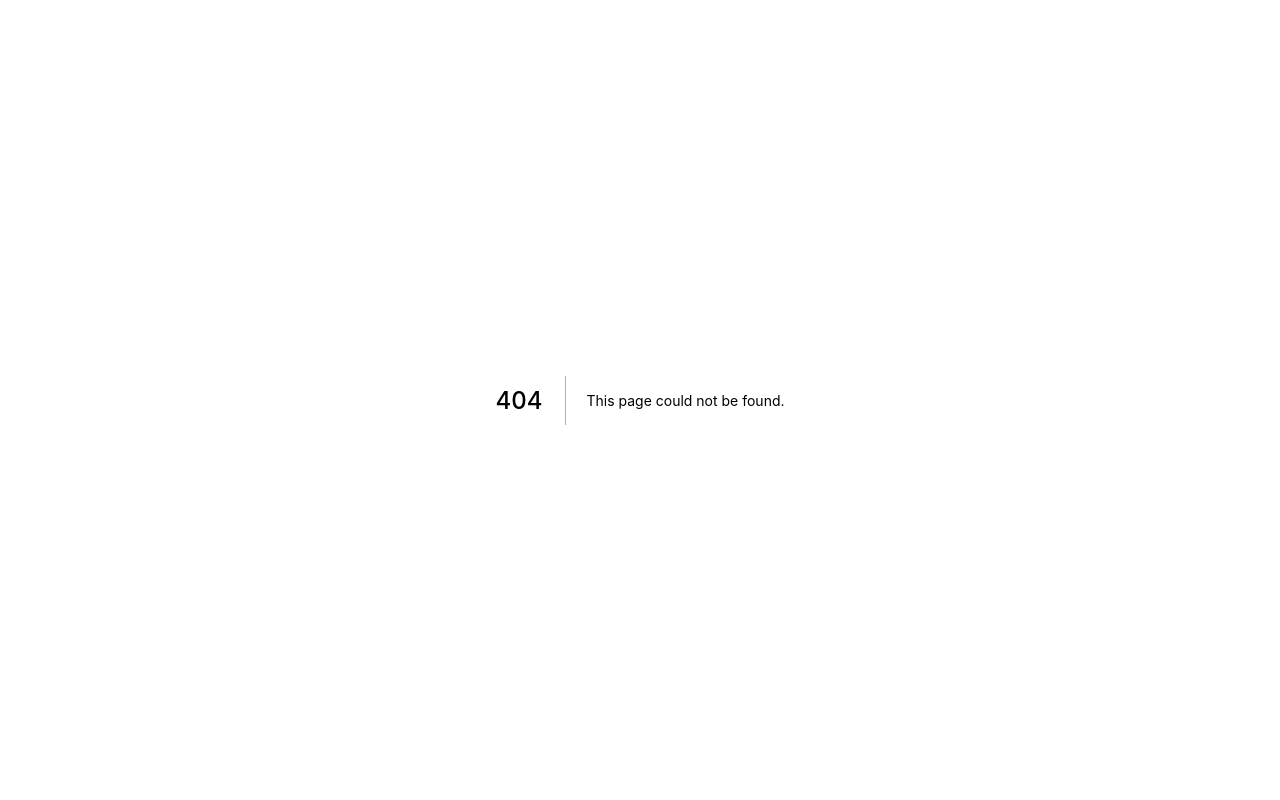
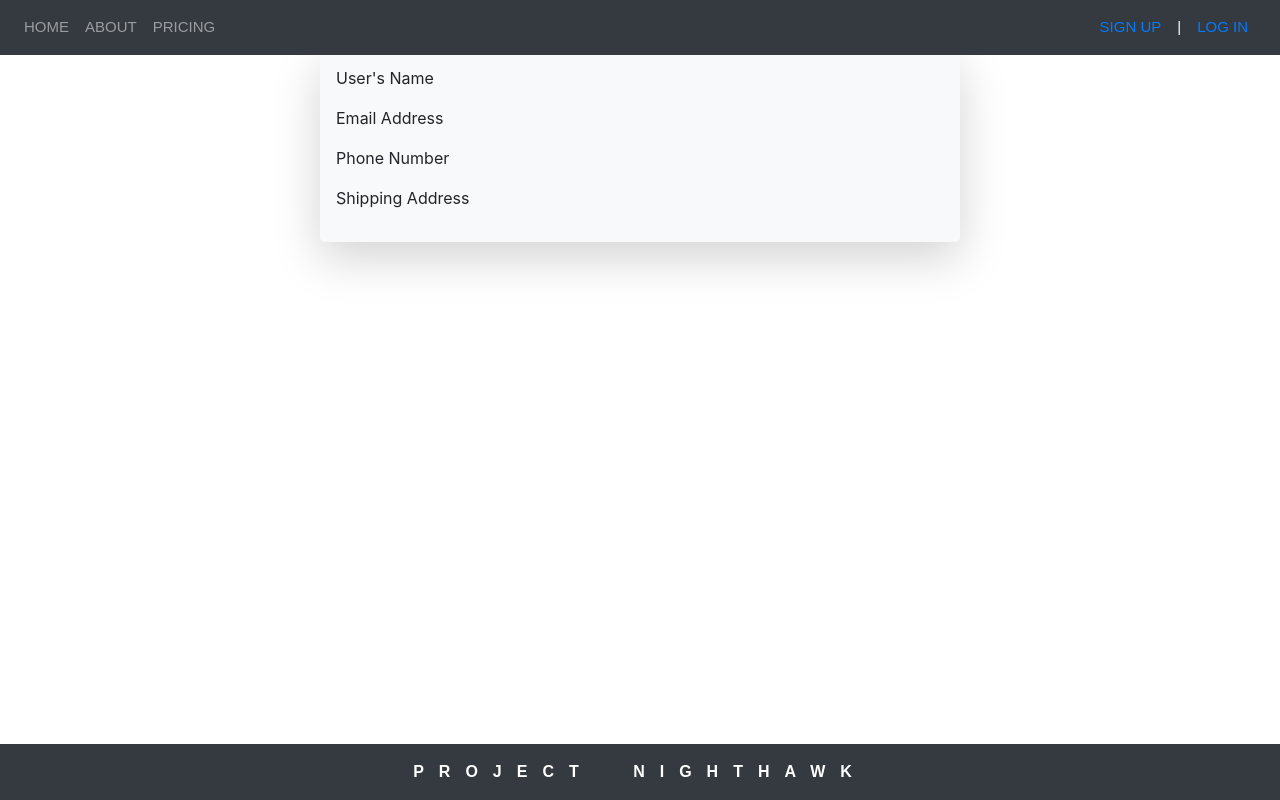
Before and after one commit to danieljhawn/next-proj-nighthawk, a Next.js app: page /Profile in a window 1280 px wide. Before the commit this address had no page. Built offline with nearby package versions, Linux system fonts and the light colour scheme.

Commit message:
adds Profile.js

```diff
--- /dev/null
+++ b/pages/Profile.js
@@ -0,0 +1,24 @@
+import Head from 'next/head'
+import Link from 'next/link';
+import MyLayout from '../components/MyLayout';
+
+
+function Profile() {
+    return (<>
+        <Head>
+            <title>Project Nighthawk</title>
+            <link rel="icon" href="/favicon.ico" />
+            <link rel="stylesheet" href="https://stackpath.bootstrapcdn.com/bootstrap/4.3.1/css/bootstrap.min.css" integrity="sha384-ggOyR0iXCbMQv3Xipma34MD+dH/1fQ784/j6cY/iJTQUOhcWr7x9JvoRxT2MZw1T" crossOrigin="anonymous" />
+        </Head>
+        <MyLayout>
+            <div className="col-6 rounded-lg bg-light mx-auto shadow-lg m-5 p-3">
+                <p>User's Name</p>
+                <p>Email Address</p>
+                <p>Phone Number</p>
+                <p>Shipping Address</p>
+            </div>
+        </MyLayout>
+    </>)
+}
+
+export default Profile
```
